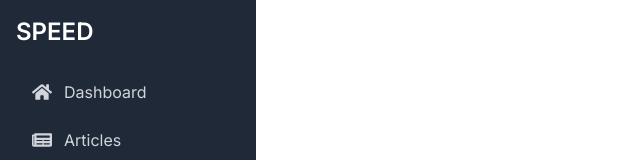
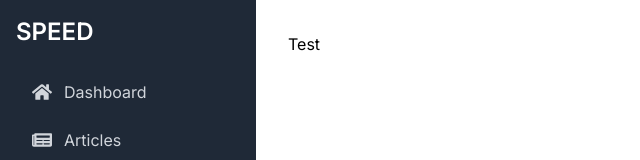
Before and after one commit to jarrettsanchez/W203_02, a Next.js app in the folder speed_frontend/: page / in a window 1280 px wide. Shown: the top 160 px of the page, without its empty margins (0-640 px from the left). Built offline with nearby package versions, Linux system fonts and the light colour scheme.

Commit message:
reverted tests for merge purposes

```diff
--- a/speed_frontend/src/app/page.tsx
+++ b/speed_frontend/src/app/page.tsx
@@ -1,9 +1,8 @@
 'use client';
 
-export default function CreateArticle() {
-  return (
-    <main>
+const App = () =>
+  <div>
+    Test
+  </div>
 
-    </main>
-  );
-}
+export default App;
--- a/speed_frontend/src/components/Article.ts
+++ b/speed_frontend/src/components/Article.ts
@@ -1,5 +1,3 @@
-
-
 export type Article = {
     _id?: string;
     title?: string;
@@ -10,7 +8,6 @@ export type Article = {
     pages?: string;
     doi?: string;
     status?: string;
-    submitted_date?: Date;
     updated_date?: Date;
 }
 
@@ -24,6 +21,5 @@ export const DefaultEmptyArticle: Article = {
     pages: '',
     doi: '',
     status: 'Pending',
-    submitted_date: undefined,
     updated_date: undefined,
 }
```
Also changed, not shown: 1 other file (tests, documents, lock files or other folders).
